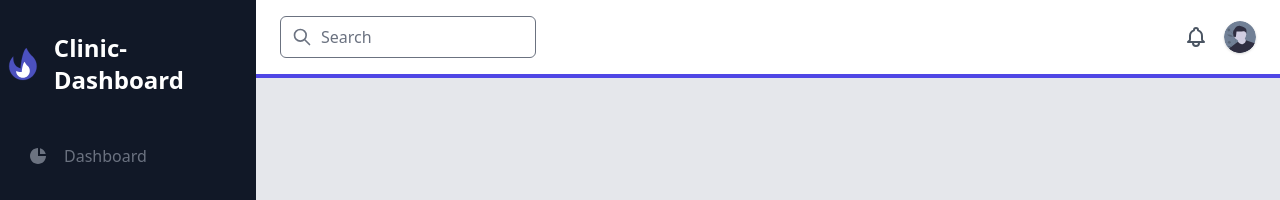
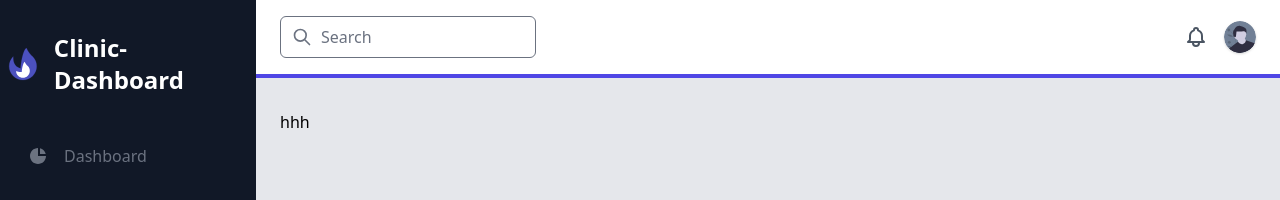
Before and after one commit to keleshteri/Clinic-Management-System-Frontend-Vue3, a Vue app: page /patients/new in a window 1280 px wide. Shown: the top 200 px of the page. Built offline with nearby package versions, Linux system fonts and the light colour scheme; no server answers; what @tailwindcss/typography would draw is missing.

Commit message:
form create

```diff
--- a/package.json
+++ b/package.json
@@ -7,6 +7,7 @@
     "serve": "vite preview"
   },
   "dependencies": {
+    "@asigloo/vue-dynamic-forms": "^3.12.0",
     "@fortawesome/fontawesome-svg-core": "^1.2.35",
     "@fortawesome/free-brands-svg-icons": "^5.15.3",
     "@fortawesome/free-solid-svg-icons": "^5.15.3",
--- /dev/null
+++ b/src/components/patients/PatientCreate.vue
@@ -0,0 +1,3 @@
+<template>
+     <h1>hhh</h1>
+</template>
--- a/src/router/index.js
+++ b/src/router/index.js
@@ -3,7 +3,7 @@ import Home from '../views/Home.vue'
 import Patients from '../views/Patients.vue'
 import PatientsList from '../components/patients/PatientsList.vue'
 // import PatientEdit from '../components/patients/edit/PatientEdit.vue'
-// import PatientCreate from '../components/patients/create/PatientCreate.vue'
+import PatientCreate from '../components/patients/PatientCreate.vue'
 // import PatientUploads from '../components/patients/uploads/PatientUploads.vue'
 
 const routes = [
@@ -31,11 +31,11 @@ const routes = [
                 path: '',
                 component: PatientsList,
             },
-    //         {
-    //             path: 'new',
-    //             name: 'PatientNew',
-    //             component: PatientCreate,
-    //         },
+            {
+                path: 'new',
+                name: 'PatientNew',
+                component: PatientCreate,
+            },
     //         {
     //             path: 'update/:id',
     //             name: 'PatientUpdate',
```
Also changed, not shown: 1 other file (tests, documents, lock files or other folders).
